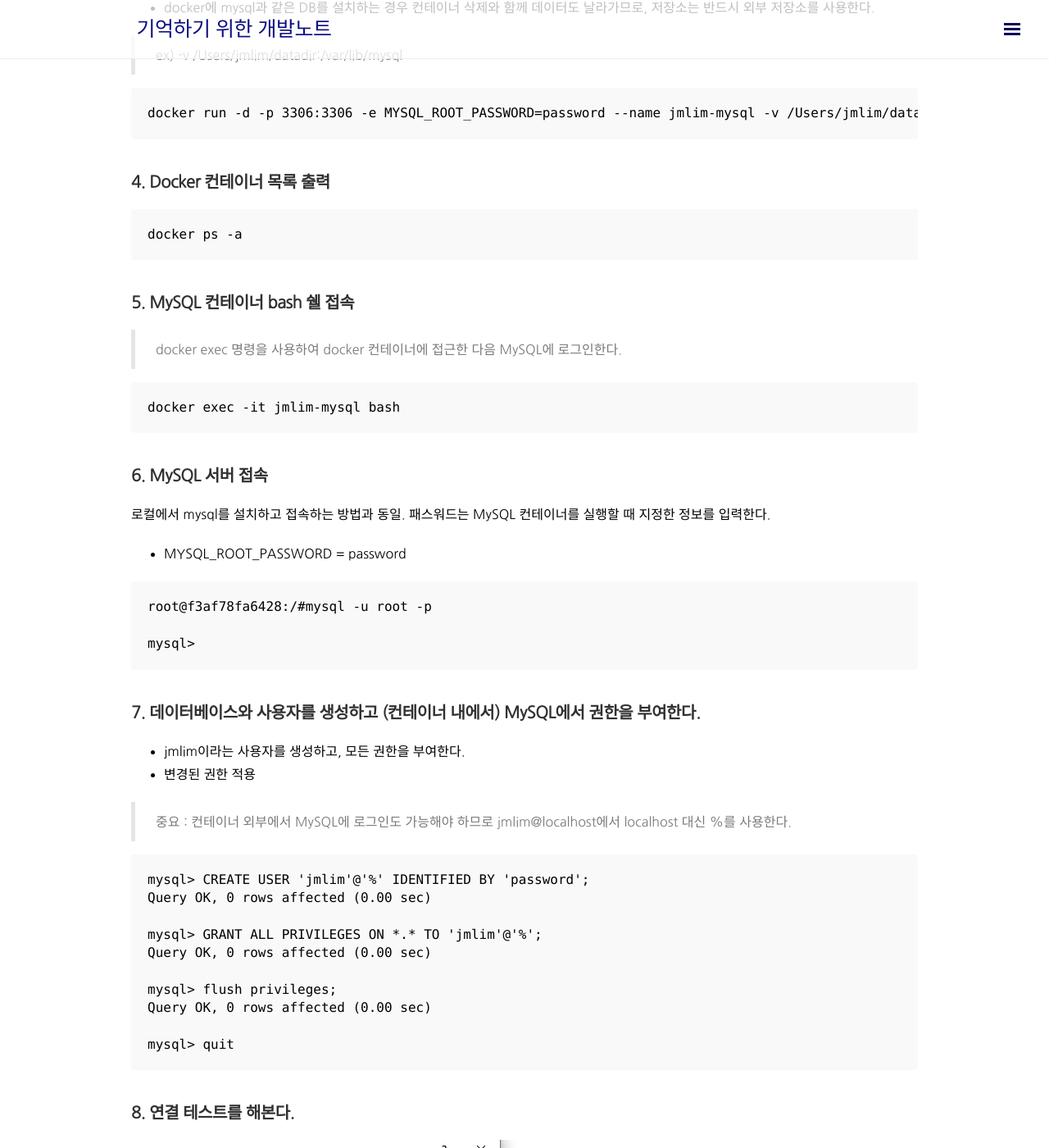
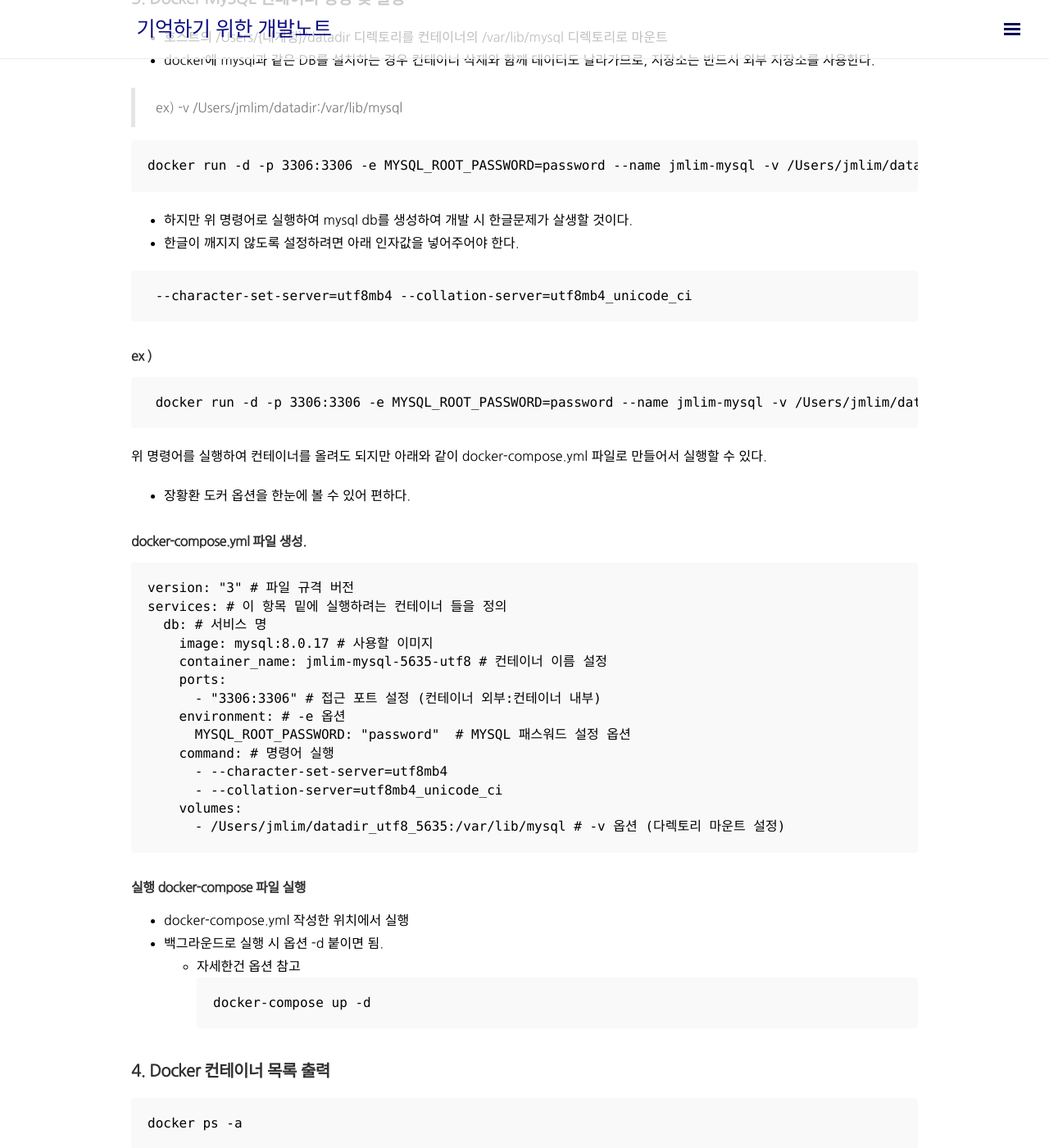
Before and after one commit to jmlim/jmlim.github.com, a Jekyll site: the page built from _posts/docker/2019-07-30-docker-mysql-setup.md, in a window 1280 px wide and 1400 px high, scrolled down 1141 px. Shown: the whole window at 82% size. Built offline with Jekyll 4.4.1, drawn with Linux system fonts in a browser that asks for light colours; nearby versions of some CDN libraries; comment, search, counter and statistics services are not loaded; some of the changed text lies outside the part shown.

Commit message:
도커로 mysql 설치 시 한글깨짐 관련 내용 추가 함.

```diff
--- a/_posts/docker/2019-07-30-docker-mysql-setup.md
+++ b/_posts/docker/2019-07-30-docker-mysql-setup.md
@@ -4,10 +4,11 @@ title:  "Docker를 통한 MySQL 설치하기. (macOS)"
 date:   2019-07-30 11:00:00 +0900
 categories: Docker
 comments: true
-tags: [Docker, docker, MySQL, 도커]
+tags: [Docker, docker, MySQL, 도커, Mysql Docker 한글문제]
 ---
 
 ---
+ > 2020-02-26 에 한글깨짐 관련 내용 추가 함.
 
 이 글에선 Mac 용 docker에서 MySQL을 설정하는 방법과 MAC OS에서 MySQL에 접근 방법에 대해 알아본다.
 
@@ -46,6 +47,46 @@ docker images
 
 ~~~
 docker run -d -p 3306:3306 -e MYSQL_ROOT_PASSWORD=password --name jmlim-mysql -v /Users/jmlim/datadir:/var/lib/mysql mysql:8.0.17
+~~~
+
+ - 하지만 위 명령어로 실행하여 mysql db를 생성하여 개발 시 한글문제가 살생할 것이다.
+ - 한글이 깨지지 않도록 설정하려면 아래 인자값을 넣어주어야 한다.
+
+ ~~~
+ --character-set-server=utf8mb4 --collation-server=utf8mb4_unicode_ci
+ ~~~
+###  ex )
+~~~
+ docker run -d -p 3306:3306 -e MYSQL_ROOT_PASSWORD=password --name jmlim-mysql -v /Users/jmlim/datadir:/var/lib/mysql mysql:8.0.17 --character-set-server=utf8mb4 --collation-server=utf8mb4_unicode_ci
+~~~
+
+위 명령어를 실행하여 컨테이너를 올려도 되지만 아래와 같이 docker-compose.yml 파일로 만들어서 실행할 수 있다.
+ - 장황환 도커 옵션을 한눈에 볼 수 있어 편하다.
+
+### docker-compose.yml 파일 생성.
+~~~
+version: "3" # 파일 규격 버전
+services: # 이 항목 밑에 실행하려는 컨테이너 들을 정의
+  db: # 서비스 명
+    image: mysql:8.0.17 # 사용할 이미지
+    container_name: jmlim-mysql-5635-utf8 # 컨테이너 이름 설정
+    ports:
+      - "3306:3306" # 접근 포트 설정 (컨테이너 외부:컨테이너 내부)
+    environment: # -e 옵션
+      MYSQL_ROOT_PASSWORD: "password"  # MYSQL 패스워드 설정 옵션
+    command: # 명령어 실행
+      - --character-set-server=utf8mb4
+      - --collation-server=utf8mb4_unicode_ci
+    volumes:
+      - /Users/jmlim/datadir_utf8_5635:/var/lib/mysql # -v 옵션 (다렉토리 마운트 설정)
+~~~
+
+### 실행 docker-compose 파일 실행
+ - docker-compose.yml 작성한 위치에서 실행
+ - 백그라운드로 실행 시 옵션 -d 붙이면 됨.
+   - 자세한건 옵션 참고
+~~~
+docker-compose up -d
 ~~~
 
 ## 4. Docker 컨테이너 목록 출력
@@ -100,6 +141,8 @@ mysql> quit
 참고자료:
  - https://jayden-lee.github.io/post/docker/mysql-install
  - https://dzone.com/articles/docker-for-mac-mysql-setup
+ - https://hub.docker.com/_/mysql
+ - https://www.44bits.io/ko/post/almost-perfect-development-environment-with-docker-and-docker-compose
 
 [jekyll-docs]: https://jekyllrb.com/docs/home
 [jekyll-gh]:   https://github.com/jekyll/jekyll
```
